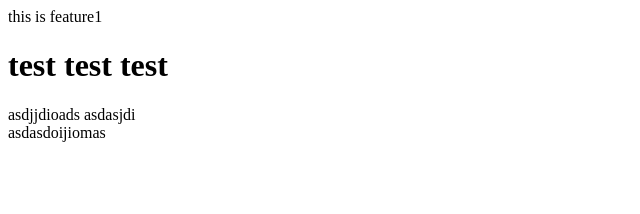
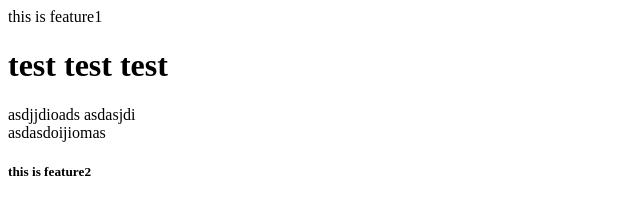
Before and after one commit to bankbanks/bankswork, a plain HTML site: page index.html in a window 1280 px wide. Shown: the full height of the page, 0-640 px from the left. Drawn offline with Linux system fonts and the light colour scheme.

Commit message:
this is feature2

```diff
--- a/index.html
+++ b/index.html
@@ -8,3 +8,4 @@
     asdasdoijiomas
 
 </footer>
+<h5>this is feature2</h5>
```
